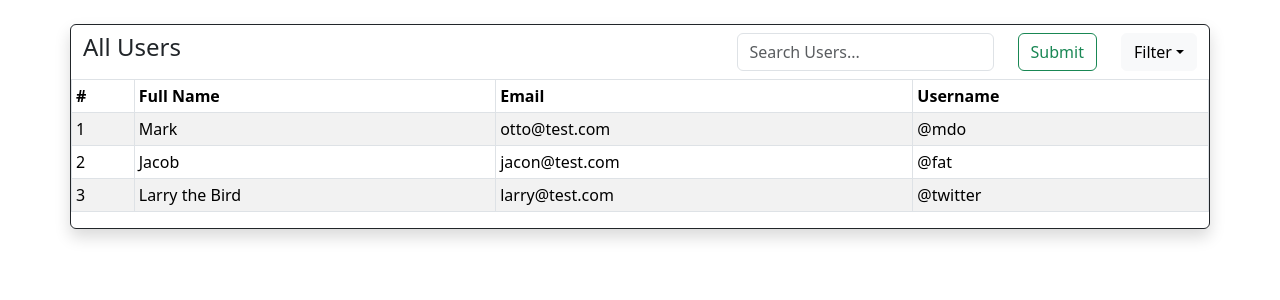
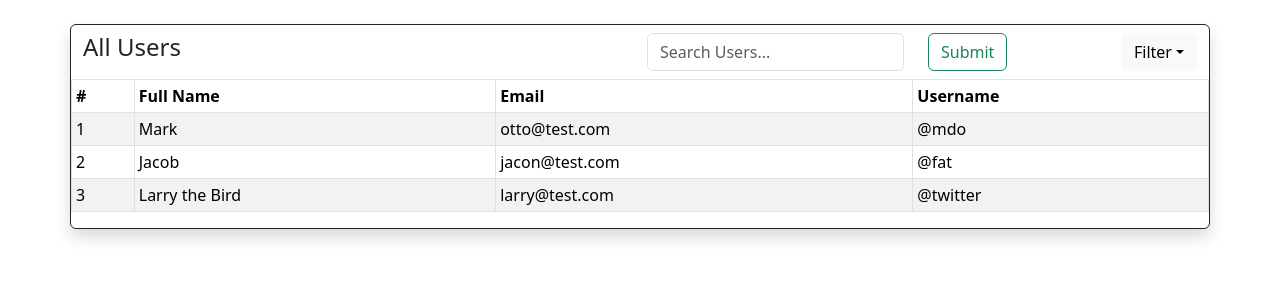
Before and after one commit to BrockBloomquist/fullstack-ci-cd-project, a React (Create React App) app: page / in a window 1280 px wide. Shown: the top 300 px of the page. Built offline with nearby package versions, Linux system fonts and the light colour scheme.

Commit message:
Changed some styling to make the UI not shift the other search bar components

```diff
--- a/src/components/SearchBar.js
+++ b/src/components/SearchBar.js
@@ -21,7 +21,7 @@ export function SearchBar() {
           Submit
         </Button>
       </Col>
-      <Col xs="auto">
+      <Col xs="auto" lg={2}>
         <SearchDropdown />
       </Col>
     </>
--- a/src/components/SearchDropdown.js
+++ b/src/components/SearchDropdown.js
@@ -5,7 +5,7 @@ export function SearchDropdown() {
   let [title, setTitle] = useState("Filter");
   let [users, setUsers] = useState([]);
   return (
-    <Dropdown>
+    <Dropdown className="d-flex justify-content-end">
       <Dropdown.Toggle variant="light" id="dropdown-basic">
         {title}
       </Dropdown.Toggle>
```
